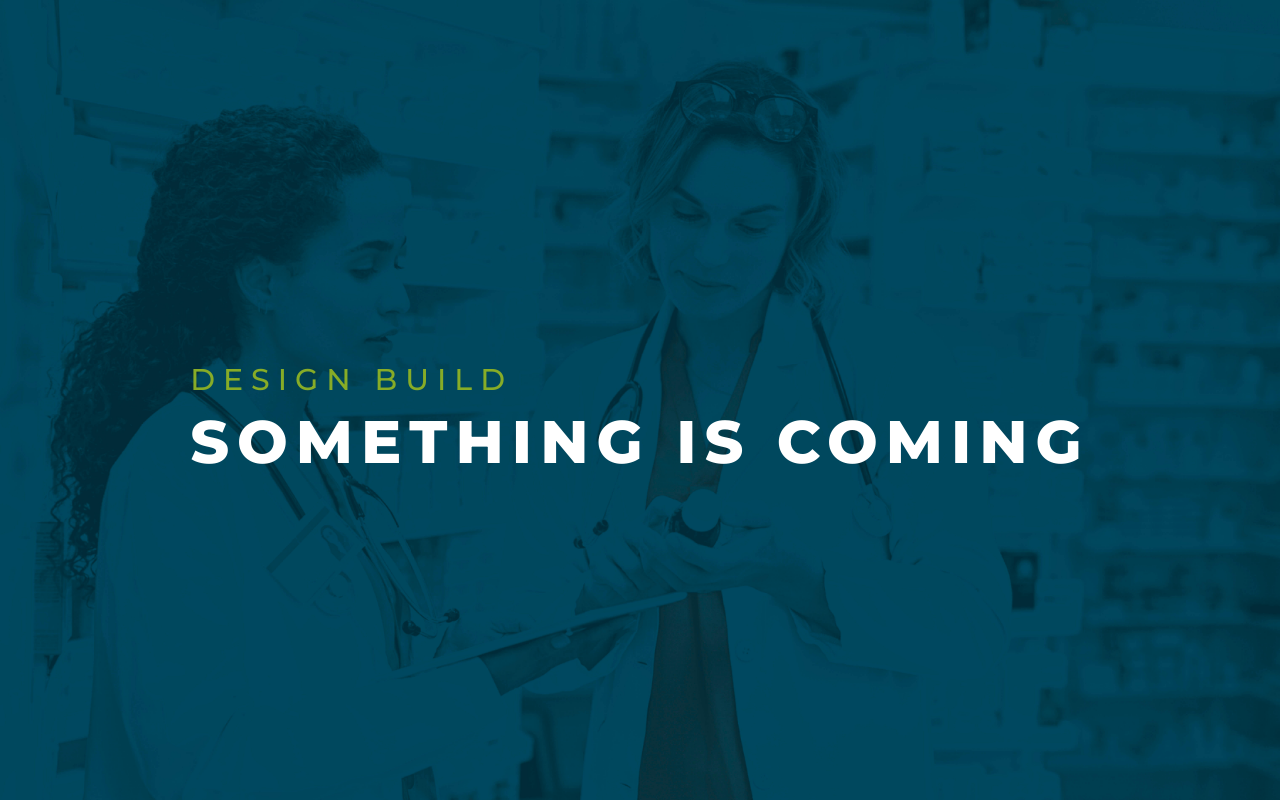
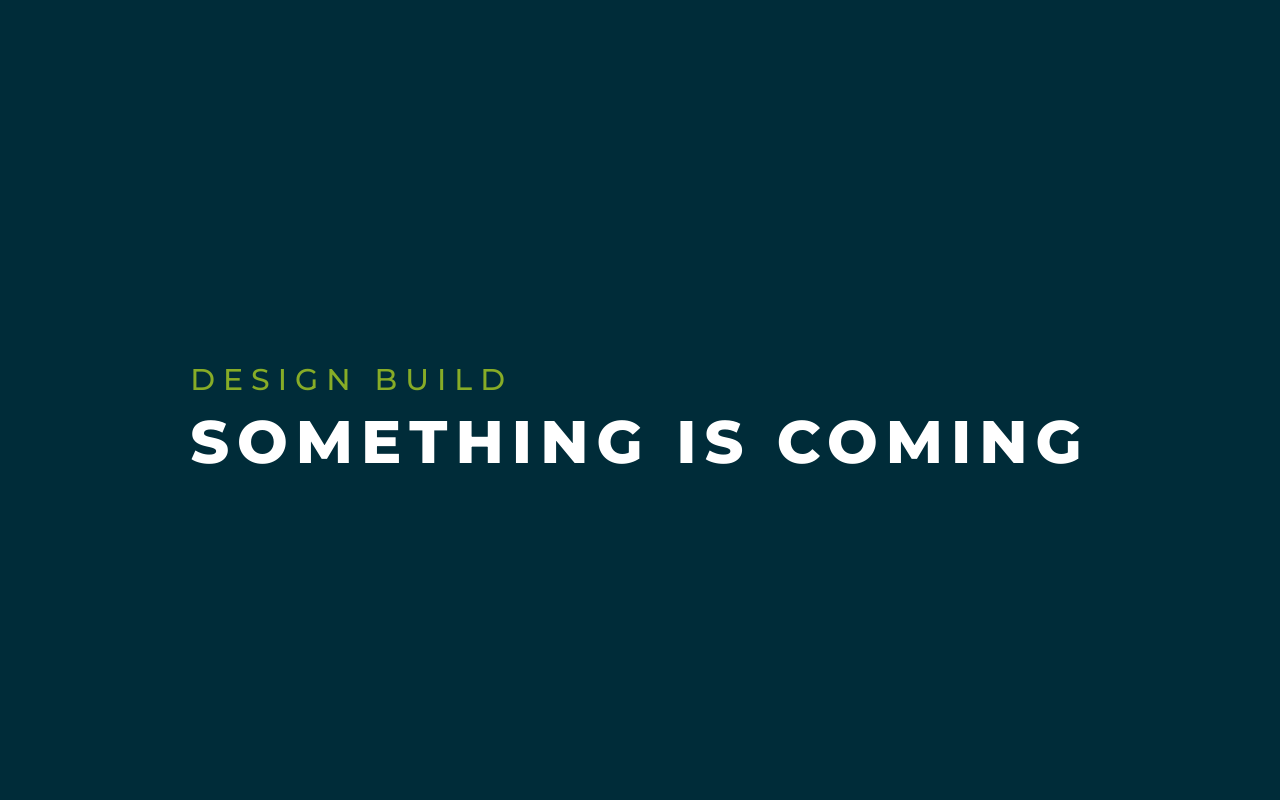
Before and after one commit to design-build-dev/designbuild, a plain HTML site: page index.html in a window 1280 px wide. Drawn offline with nearby package versions, Linux system fonts and the light colour scheme; a web font is replaced by a local one.

Commit message:
Update style.css

```diff
--- a/assets/css/style.css
+++ b/assets/css/style.css
@@ -46,7 +46,7 @@ h4 {
   -ms-flex-pack: center;
   justify-content: center;
   min-height: 100vh;
-  background-image: url('../img/PharmPrepSG-background-image.jpg');
+  background-color: #002c39;
   background-repeat: no-repeat;
   background-attachment: fixed;
   background-position: bottom;
```
